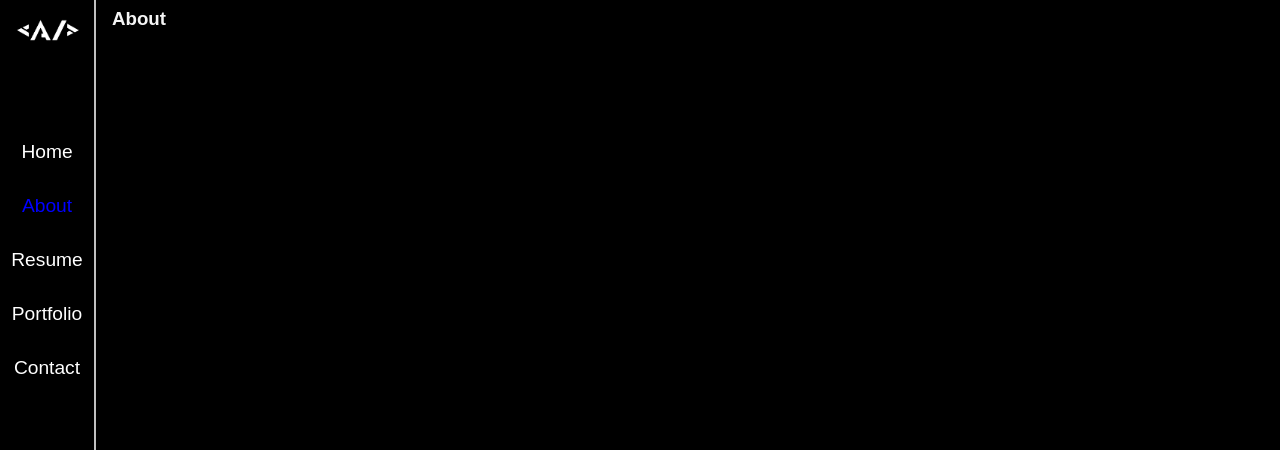
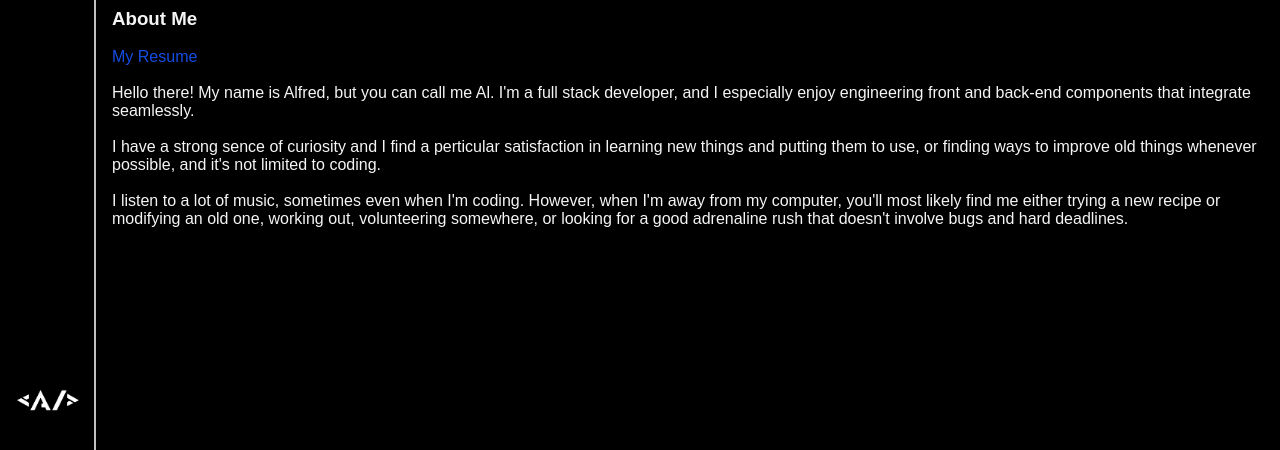
Before and after one commit to badger-99/my_portfolio, a React (Vite) app: page /about in a window 1280 px wide. Shown: the top 450 px of the page. Built offline with nearby package versions, Linux system fonts and the light colour scheme; a web font is replaced by a local one.

Commit message:
Add About Me content

```diff
--- a/src/Pages/About/About.jsx
+++ b/src/Pages/About/About.jsx
@@ -1,8 +1,33 @@
+import { Link } from 'react-router-dom';
+
 const About = () => {
   return (
-    <section className="pages" id="about">
-      <h1>About</h1>
+    <section className='pages' id='about'>
+      <h1>About Me</h1>
+      <br />
+      <Link to='/resume'>My Resume</Link>
+      <br />
+      <br />
+      <p>
+        Hello there! My name is Alfred, but you can call me Al. I'm a full stack
+        developer, and I especially enjoy engineering front and back-end
+        components that integrate seamlessly.
+      </p>
+      <br />
+      <p>
+        I have a strong sence of curiosity and I find a perticular satisfaction
+        in learning new things and putting them to use, or finding ways to
+        improve old things whenever possible, and it's not limited to coding.
+      </p>
+      <br />
+      <p>
+        I listen to a lot of music, sometimes even when I'm coding. However,
+        when I'm away from my computer, you'll most likely find me either trying
+        a new recipe or modifying an old one, working out, volunteering
+        somewhere, or looking for a good adrenaline rush that doesn't involve
+        bugs and hard deadlines.
+      </p>
     </section>
-  )
-}
-export default About
+  );
+};
+export default About;
--- a/src/Pages/Home/Home.jsx
+++ b/src/Pages/Home/Home.jsx
@@ -6,6 +6,7 @@ const Home = () => {
       <h1>Hi</h1>
       <h1>I'm Alfred</h1>
       <h2>A full stack developer</h2>
+      <br />
       <p>
         I can help you build a product, feature, or website. Feel free to look
         through some of
--- a/src/components/Navbar/Navbar.scss
+++ b/src/components/Navbar/Navbar.scss
@@ -46,7 +46,6 @@
 
 #navigation-menu {
   background: black;
-  color: white;
   position: fixed;
   width: 100%;
   height: 100%;
@@ -72,6 +71,8 @@
     margin-top: 5rem;
 
     .navlink {
+      color: white;
+
       &.active {
         color: blue;
       }
--- a/src/index.scss
+++ b/src/index.scss
@@ -1,7 +1,6 @@
 @font-face {
   font-family: 'Proxima-Nova-Bold';
-  src:
-    url('src/assets/fonts/ProximaNova-Bold.woff') format('woff'),
+  src: url('src/assets/fonts/ProximaNova-Bold.woff') format('woff'),
     url('src/assets/fonts/ProximaNova-Bold.woff2') format('woff2');
   font-weight: bold;
   font-style: normal;
@@ -9,8 +8,7 @@
 
 @font-face {
   font-family: 'Proxima-Nova-Light';
-  src:
-    url('src/assets/fonts/ProximaNova-Light.woff') format('woff'),
+  src: url('src/assets/fonts/ProximaNova-Light.woff') format('woff'),
     url('src/assets/fonts/ProximaNova-Light.woff2') format('woff2');
   font-weight: lighter;
   font-style: normal;
@@ -23,32 +21,31 @@
   font-style: normal;
 }
 
-
 * {
   margin: 0;
   padding: 0;
   box-sizing: border-box;
 }
 
-body{
+body {
   background: black;
   font-family: 'Proxima-Nova-Light', sans-serif;
   color: whitesmoke;
 
-  h1{
+  #root {
+    position: relative;
+
+    h1 {
       font-family: 'Proxima-Nova-Bold', sans-serif;
     }
-}
 
-#root {
-  position: relative;
-}
-
-a{
+    a {
       text-decoration: none;
-  color: inherit;
+      color: #154ce4;
     }
 
     .invisible {
       display: none;
     }
+  }
+}
```
Lines whose indentation alone changed are shown as unchanged.
